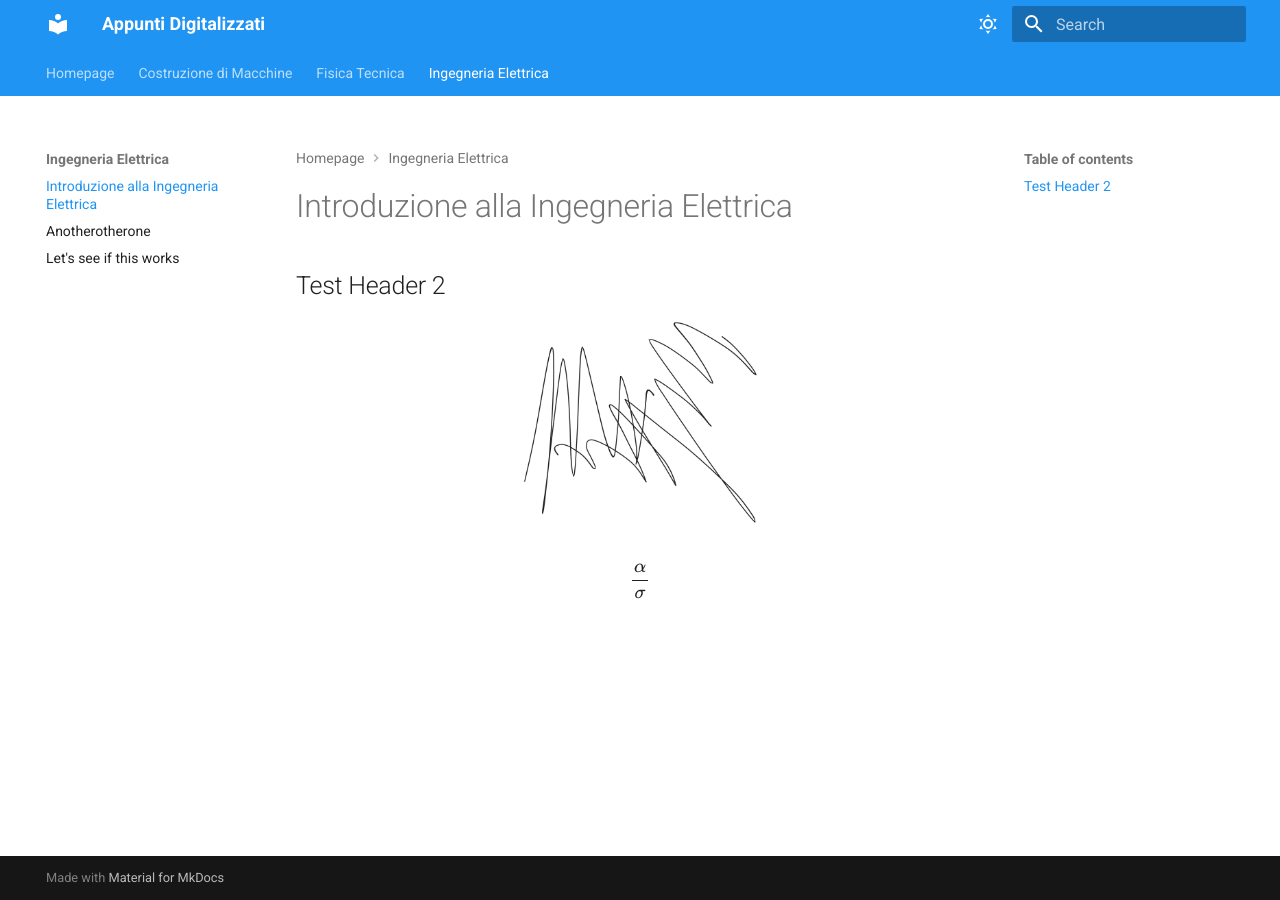
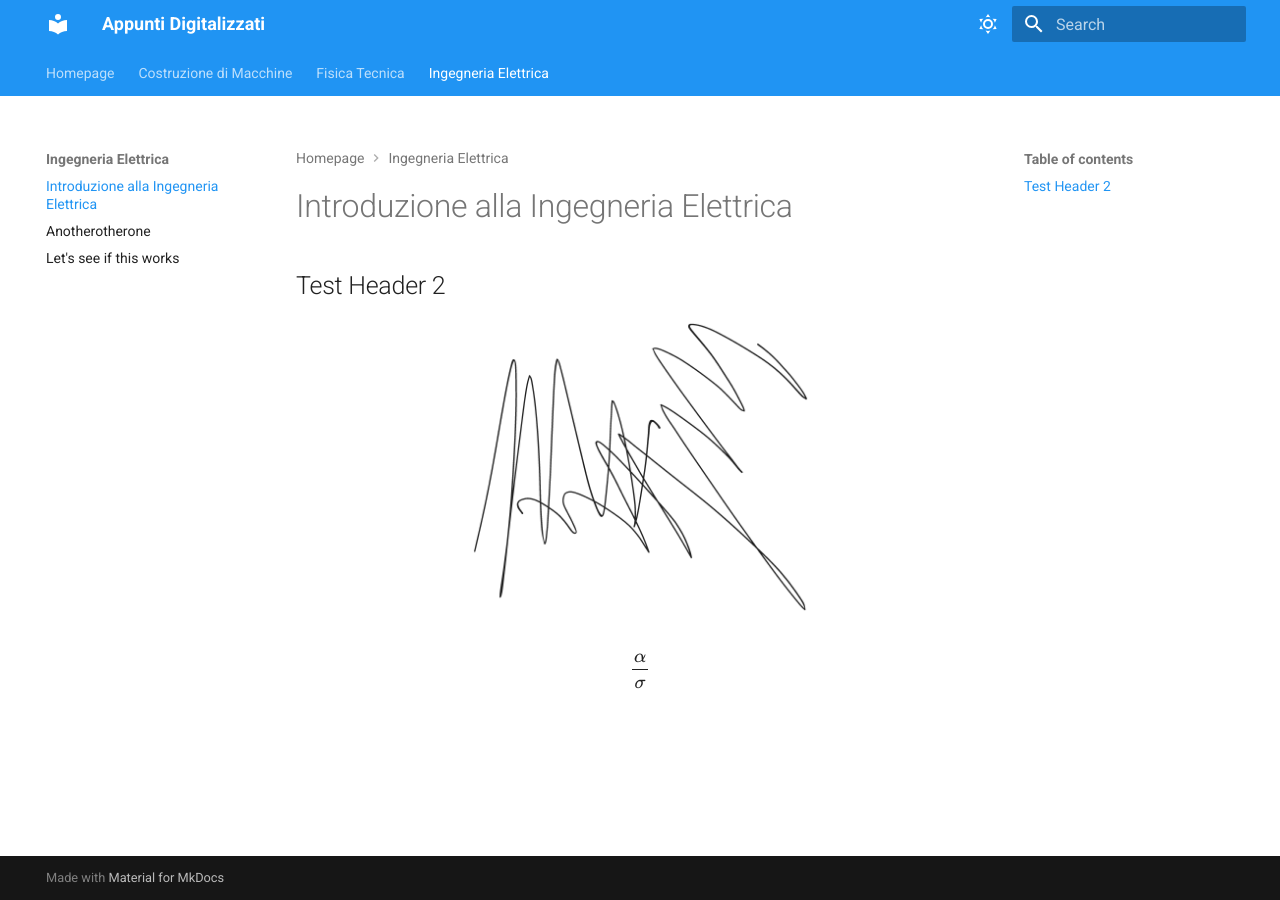
Before and after one commit to MORaHo/Appunti, an MkDocs documentation site: the page built from docs/Ingegneria_Elettrica/Test File.md, in a window 1280 px wide. Built offline with MkDocs 1.6.1 and Material for MkDocs 9.7.7, drawn with Linux system fonts in a browser that asks for light colours; some web fonts are replaced.

Commit message:
Update Test File.md

```diff
--- a/docs/Ingegneria_Elettrica/Test File.md
+++ b/docs/Ingegneria_Elettrica/Test File.md
@@ -11,6 +11,6 @@ share: true
 
 ## Test Header 2
 
-![](../images/Drawing 2023-08-22 23.38.00.excalidraw.png){: .wide_center }
+![](../images/Drawing 2023-08-22 23.38.00.excalidraw.png){: .center }
 
 $$\frac{\alpha}{\sigma}$$
```
